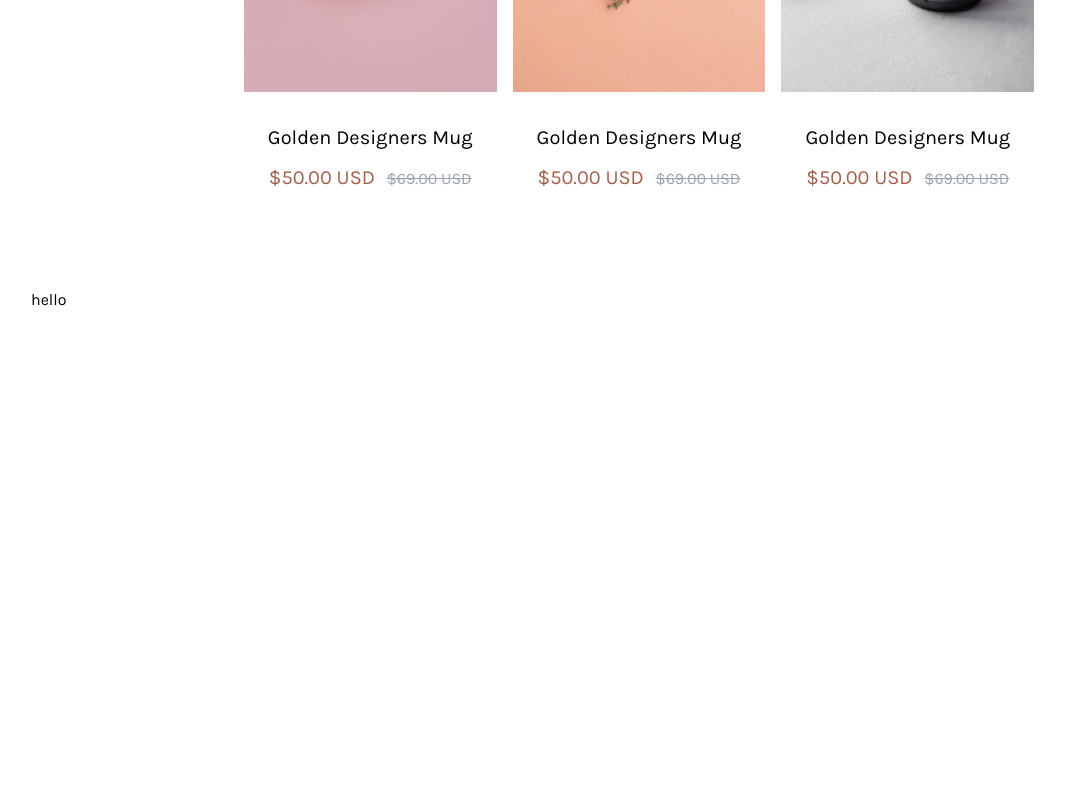
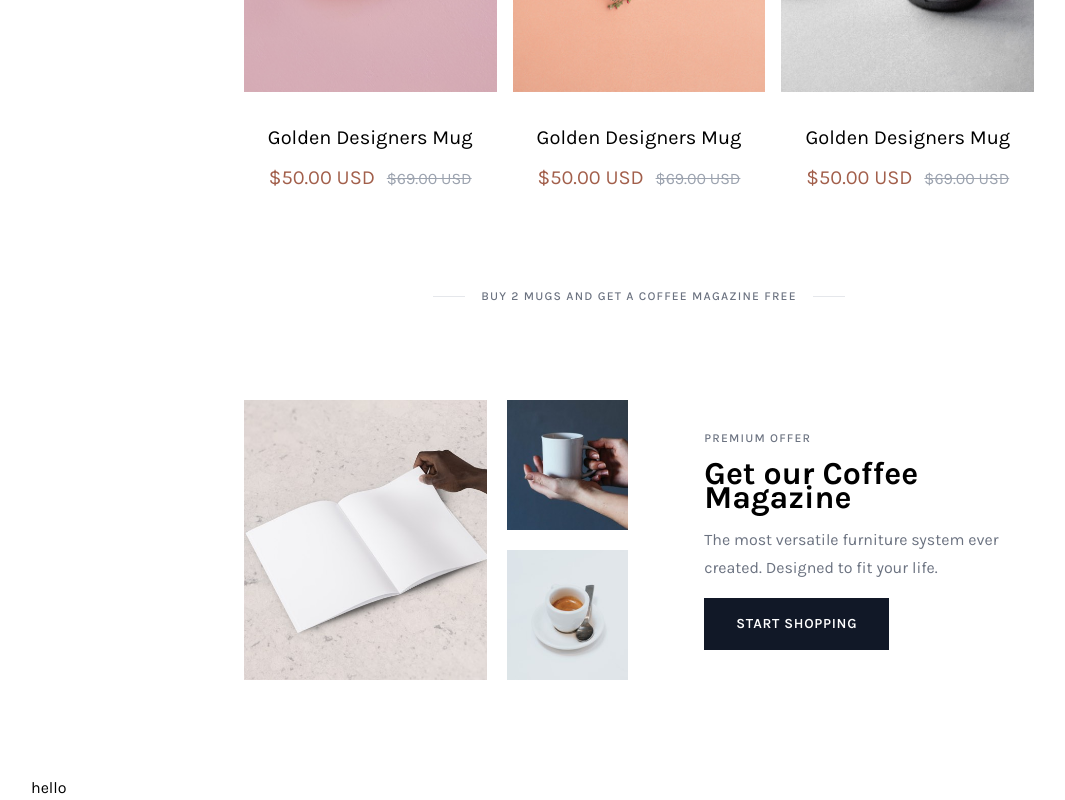
Before and after one commit to duogbachdev/CoffeeStyle, a website: page public/index.html in a window 1280 px wide. Shown: the part 3514-4314 px from the top of the page, without its empty margins (1-1066 px from the left). Before the commit the page ends 3826 px from the top, so only its background shows below. Drawn offline with Linux system fonts and the light colour scheme.

Commit message:
Add magazine

```diff
--- a/public/index.html
+++ b/public/index.html
@@ -170,7 +170,7 @@
                     <div class="ct-subheadline-label">More Products</div>
                     <div class="ct-subheadline-deco-line"></div>
                 </div>
-                <div class="featured-mugs w-[95%] lg:w-[65%] mx-auto mb-16">
+                <div class="featured-mugs w-[95%] xl:w-[65%] mx-auto mb-16">
                     <div class="grid grid-cols-1 md:grid-cols-2 lg:grid-cols-3 gap-8 lg:gap-4">
                         <div class="product-card">
                             <div
@@ -410,6 +410,30 @@
 
                     </div>
                 </div>
+
+
+                <div class="ct-subheadline">
+                    <div class="ct-subheadline-deco-line"></div>
+                    <div class="ct-subheadline-label">Buy 2 mugs and get a coffee magazine free</div>
+                    <div class="ct-subheadline-deco-line"></div>
+                </div>
+                <div class="featured-mugs w-[95%] xl:w-[65%] mx-auto mb-24">
+                    <div class="flex flex-col lg:flex-row justify-center items-center gap-5">
+                        <div class="magazine-left basis-1/2 md:flex md:flex-row gap-5 w-full h-full mb-5 md:mb-0">
+                            <div class="magazine-left-imageleft h-[280px] bg-[url('./img/magazine-image-01.jpeg')] bg-cover bg-no-repeat bg-center basis-2/3  mb-3 xs:mb-5 md:mb-0"></div>
+                            <div class="magazine-left-imageright basis-1/3 flex flex-row md:flex-col gap-3 xs:gap-5">
+                                <div class="magazine-left-imageright01 basis-1/2 xs:h-[200px] md:h-[130px] bg-[url('./img/magazine-image-02.jpeg')] bg-cover bg-no-repeat bg-center"></div>
+                                <div class="magazine-left-imageright02 basis-1/2 xs:h-[200px] md:h-[130px] bg-[url('./img/magazine-image-03.jpeg')] bg-cover bg-no-repeat bg-center"></div>
+                            </div>
+                        </div>
+                        <div class="magazine-right basis-1/2 pl-8 xl:pl-14 text-center md:text-left">
+                            <div class="uppercase tracking-widest text-gray-500 font-medium text-xs mb-4">Premium Offer</div>
+                            <div class="text-[32px] mb-4 font-bold">Get our Coffee Magazine</div>
+                            <div class="text-gray-500 leading-7 mb-4">The most versatile furniture system ever created. Designed to fit your life.</div>
+                            <div class="uppercase text-white bg-gray-900 w-max mx-auto md:mx-0 tracking-wider py-4 px-8 text-sm font-semibold cursor-pointer hover:bg-opacity-90 ">Start Shopping</div>
+                        </div>
+                    </div>
+                </div>
             </main>
 
             <footer>
--- a/tailwind.config.js
+++ b/tailwind.config.js
@@ -3,6 +3,9 @@ module.exports = {
   content: ["./public/**/*.{html,js}"],
   theme: {
     extend: {
+      screens: {
+        'xs': '480px',
+      },
       fontFamily: {
         Karla: ['Karla', 'sans-serif'],
       },
```
Also changed, not shown: public/img/magazine-image-01.jpeg (added), public/img/magazine-image-02.jpeg (added), public/img/magazine-image-03.jpeg (added), public/output.css.
